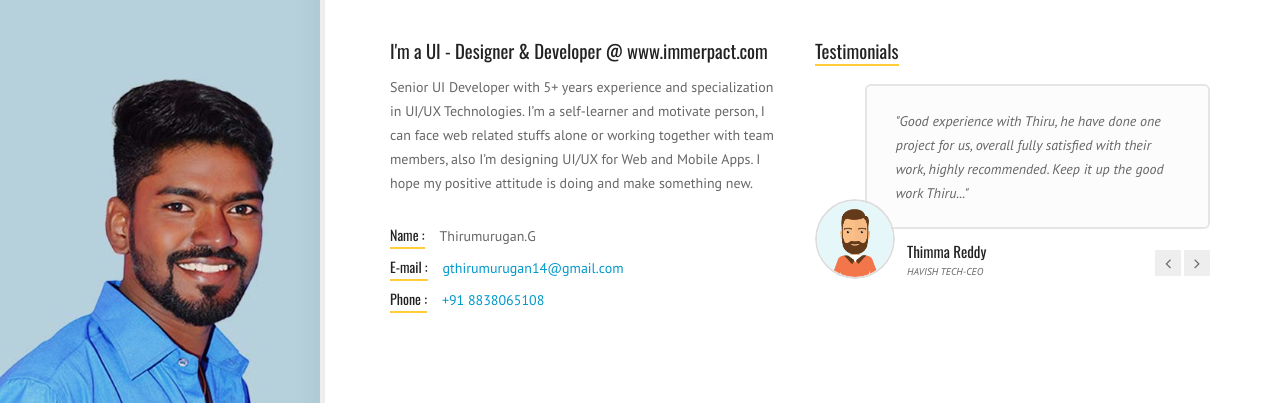
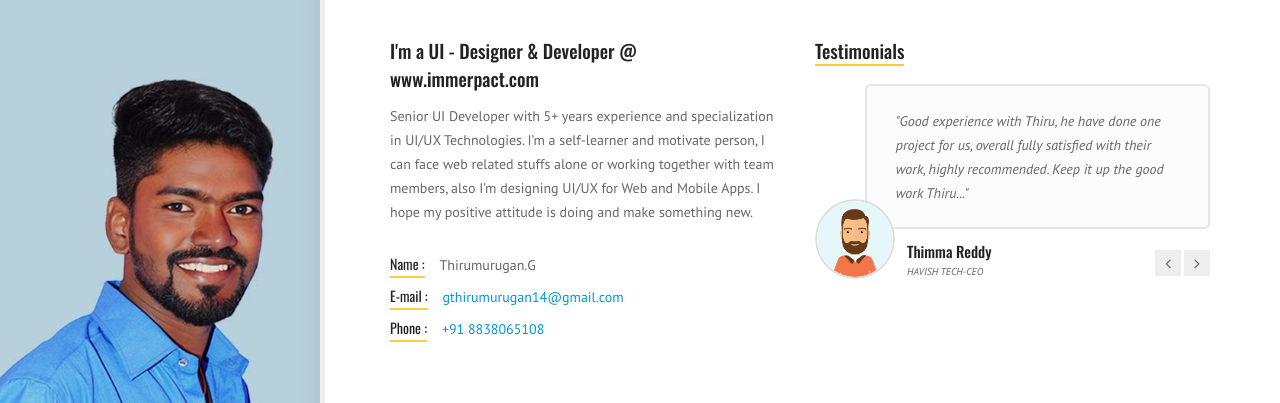
Before and after one commit to Thiru-richie/resume, a plain HTML site: page index.html in a window 1280 px wide. Shown: the part 153-556 px from the top of the page. Drawn offline with nearby package versions, Linux system fonts and the light colour scheme.

Commit message:
Update main.css

```diff
--- a/css/main.css
+++ b/css/main.css
@@ -1,33 +1,3 @@
-/*
-* Template Name: Sunshine - Responsive vCard Template
-* Author: LMPixels
-* Author URL: http://themeforest.net/user/LMPixels
-* Version: 2.2
-*/
-
-/* =============================================================================
-
-1. Fonts
-2. General styles (Buttons, Inputs, Typography)
-3. Page loadig animation
-4. Subpages changer
-5. Site header (sidebar)
-6. Site content
-7. Subpages
-  7.1. About Me subpage
-  7.2. Resume subpage
-  7.3. Portfolio subpage
-  7.4. Blog subpage
-  7.5. Contact subpage
-8. Sliders (testimonials & portfolio carousels)
-9. Portfolio Full info page
-10. Blog post page
-11. Media Queries
-12. Updates
-
-============================================================================= */
-
-
 /* =============================================================================
 1. Fonts
 ============================================================================= */
@@ -40,7 +10,7 @@
 /* Google fonts */
 @import url("http://fonts.googleapis.com/css?family=Oswald:300,400,700");
 @import url("http://fonts.googleapis.com/css?family=PT+Sans:400,700,400italic,700italic&subset=latin,latin-ext,cyrillic");
-
+@import url('https://fonts.googleapis.com/css2?family=Oswald:wght@200;300;400;500;600;700&display=swap');
 
 /* =============================================================================
 2. General styles
```
